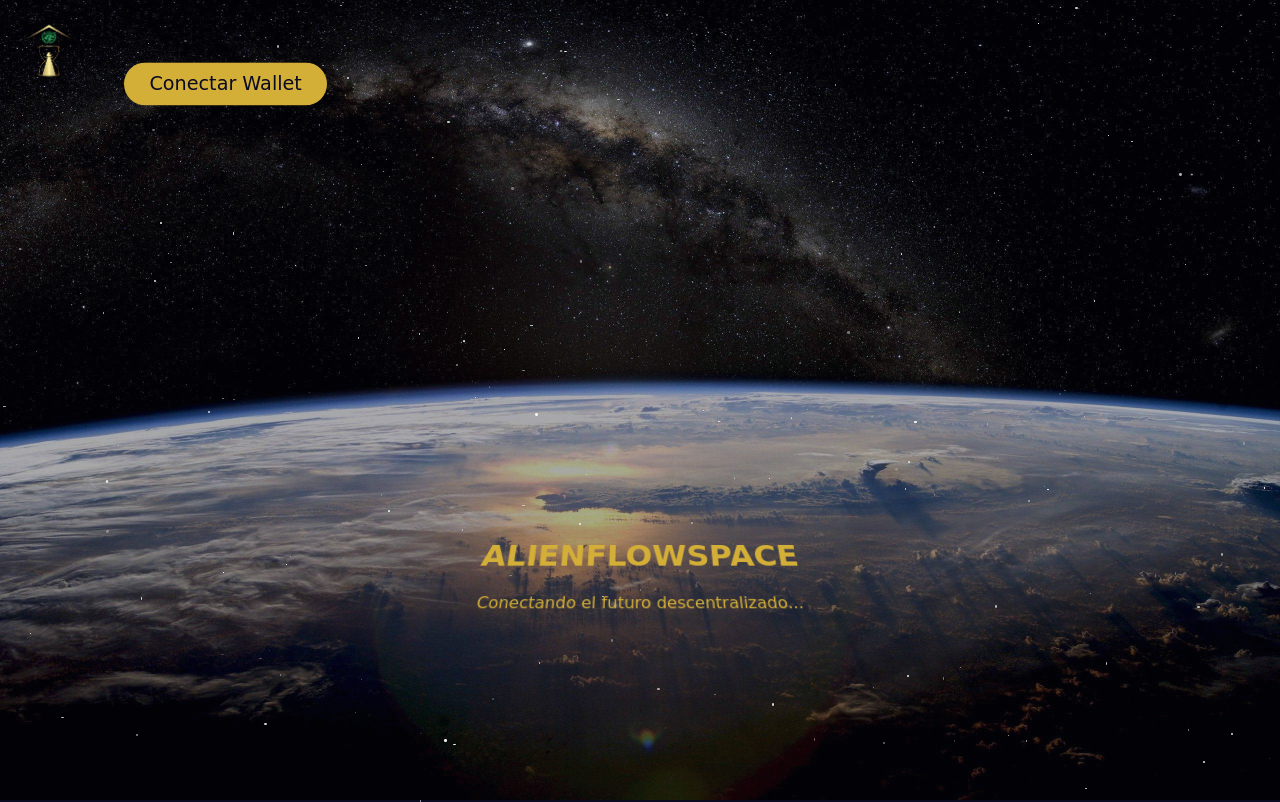
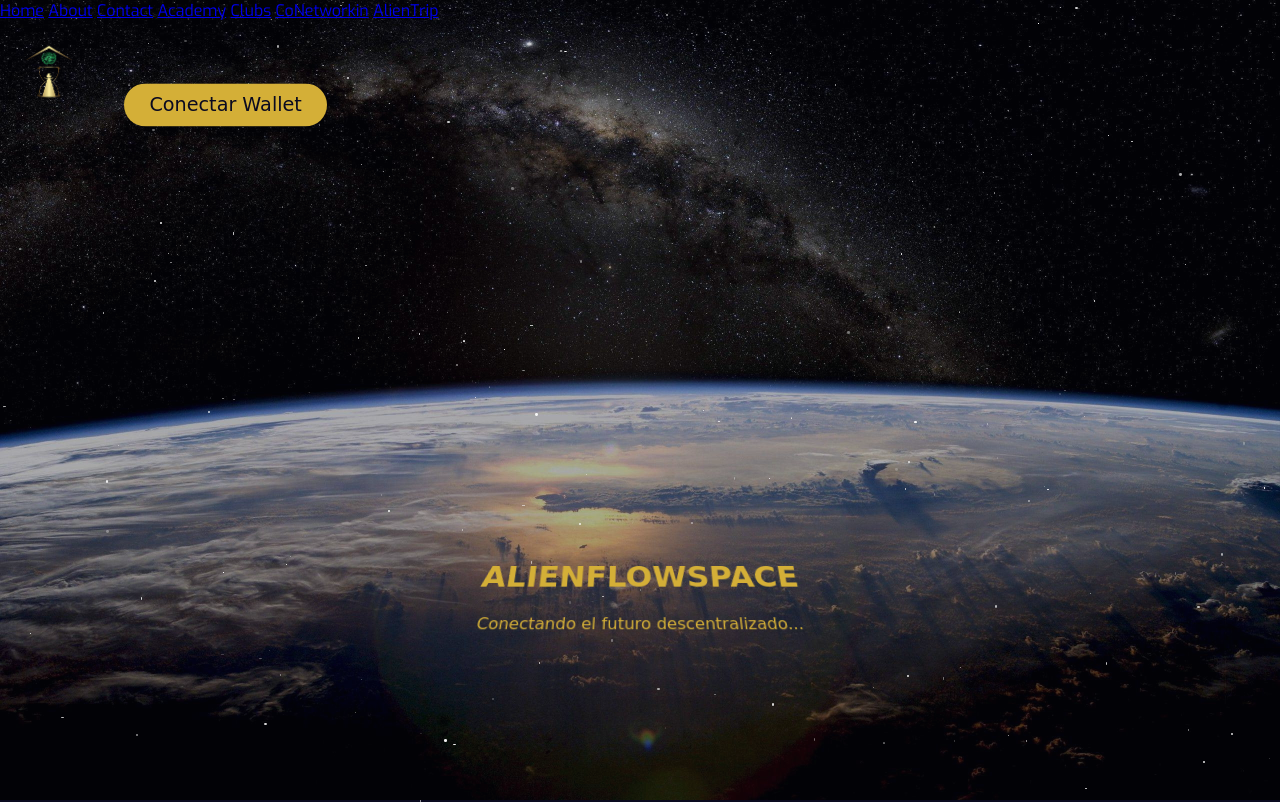
Before and after one commit to Alien69Flow/AlienFlowSpace-DAO, a plain HTML site: page public/index.html in a window 1280 px wide. Shown: the top 802 px of the page. Drawn offline with Linux system fonts and the light colour scheme; files whose address does not match are found by name; a web font is replaced by a local one.

Commit message:
Update index.html

```diff
--- a/public/index.html
+++ b/public/index.html
@@ -3,24 +3,28 @@
 <head>
   <meta charset="UTF-8">
   <title>AlienFlowSpace DAO</title>
-  <!-- Tus fuentes oficiales -->
   <link href="https://fonts.googleapis.com/css2?family=Atomic+Age&family=Exo:wght@400;700&display=swap" rel="stylesheet">
   <link rel="stylesheet" href="styles.css">
 </head>
+  <nav class="alien-nav">
+  <a href="#home" class="nav-link">Home</a>
+  <a href="#about" class="nav-link">About</a>
+  <a href="#contact" class="nav-link">Contact</a>
+  <a href="#academy" class="nav-link">Academy</a>
+  <a href="#clubs" class="nav-link">Clubs</a>
+  <a href="#conetworkin" class="nav-link">CoNetworkin</a>
+  <a href="#alientrip" class="nav-link">AlienTrip</a>
+</nav>
 <body>
-  <!-- Banner con efecto parallax -->
   <div class="parallax-banner"></div>
 
-  <!-- Header con logo -->
   <header>
     <img src="logo.png" class="logo" alt="AlienFlowSpace Logo">
     <button id="connectBtn" class="btn-gold">Conectar Wallet</button>
   </header>
 
-  <!-- Efecto estrellas -->
   <div id="stars"></div>
 
-  <!-- Texto estilo Star Wars -->
   <div class="starwars-text">
     <h1>ALIENFLOWSPACE</h1>
     <p>Conectando el futuro descentralizado...</p>
```
